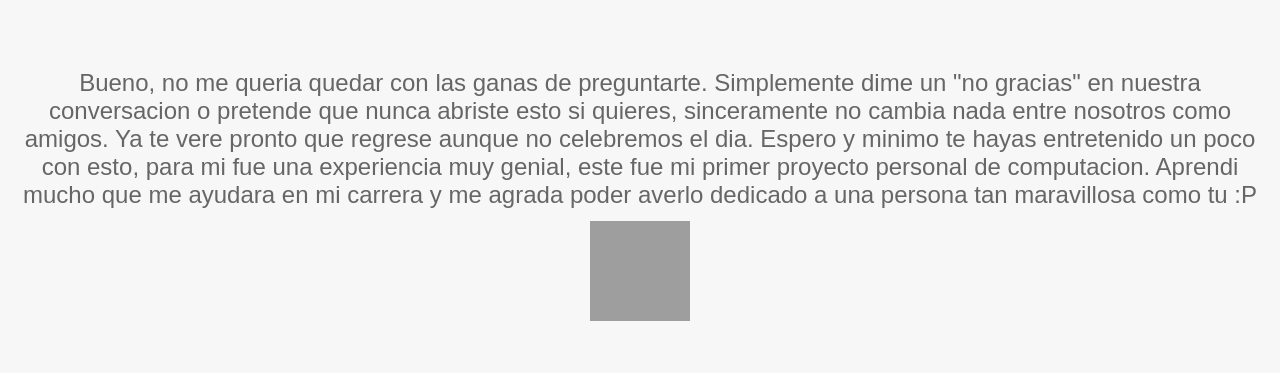
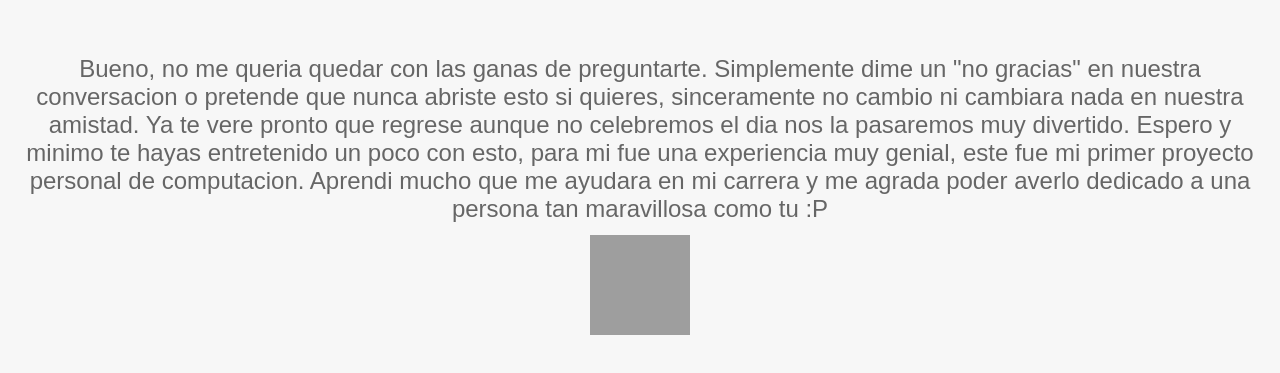
Before and after one commit to birdo98/diana, a plain HTML site: page no4page.html in a window 1280 px wide. Shown: the part 215-588 px from the top of the page. Drawn offline with Linux system fonts and the light colour scheme; grey boxes are pictures that could not be loaded.

Commit message:
Update no4page.html

```diff
--- a/no4page.html
+++ b/no4page.html
@@ -8,7 +8,7 @@
 </head>
 <body>
 <div class="container">
-    <div class="message">Bueno, no me queria quedar con las ganas de preguntarte. Simplemente dime un "no gracias" en nuestra conversacion o pretende que nunca abriste esto si quieres, sinceramente no cambia nada entre nosotros como amigos. Ya te vere pronto que regrese aunque no celebremos el dia. Espero y minimo te hayas entretenido un poco con esto, para mi fue una experiencia muy genial, este fue mi primer proyecto personal de computacion. Aprendi mucho que me ayudara en mi carrera y me agrada poder averlo dedicado a una persona tan maravillosa como tu :P  </div>
+    <div class="message">Bueno, no me queria quedar con las ganas de preguntarte. Simplemente dime un "no gracias" en nuestra conversacion o pretende que nunca abriste esto si quieres, sinceramente no cambio ni cambiara nada en nuestra amistad. Ya te vere pronto que regrese aunque no celebremos el dia nos la pasaremos muy divertido. Espero y minimo te hayas entretenido un poco con esto, para mi fue una experiencia muy genial, este fue mi primer proyecto personal de computacion. Aprendi mucho que me ayudara en mi carrera y me agrada poder averlo dedicado a una persona tan maravillosa como tu :P  </div>
     <img src="https://i.pinimg.com/originals/8e/d2/a7/8ed2a7b2ee26b014df654a21d73ed6ec.png" alt="GIF" style="width:100px;height:100px;">
 </div>
 </body>
```
